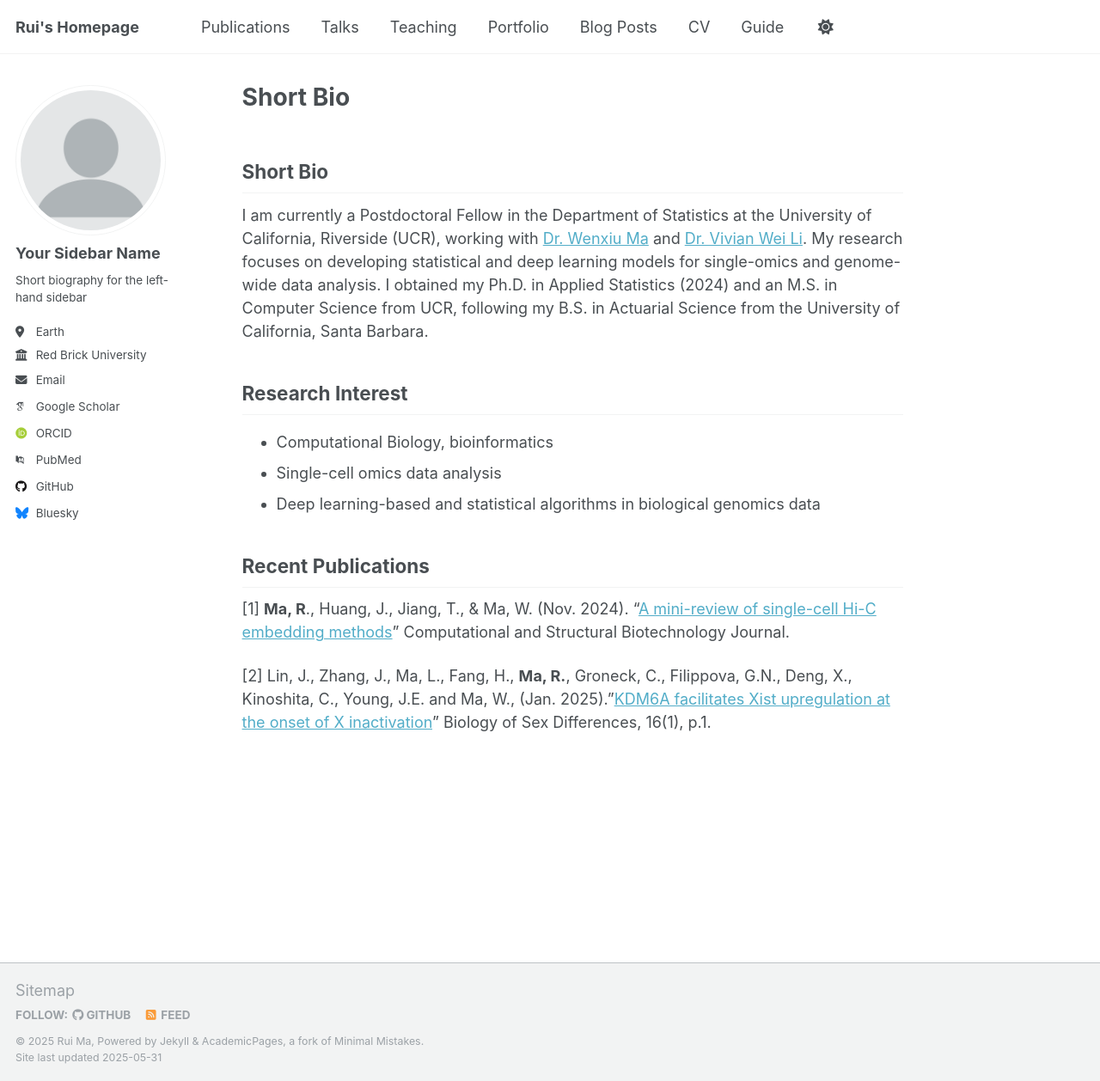
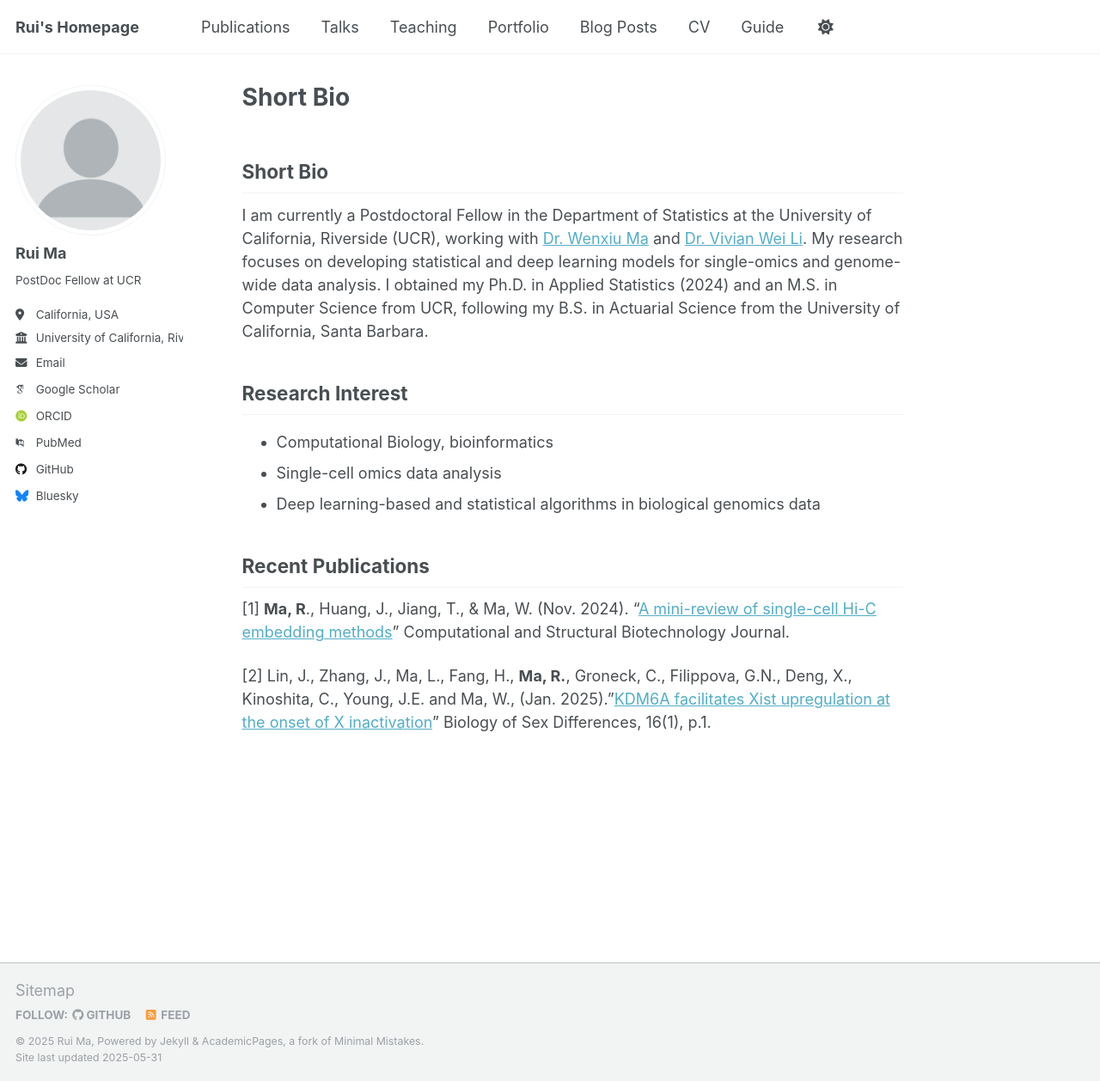
Before and after one commit to rma045/ruima, a Jekyll site: the page built from _pages/about.md, in a window 1280 px wide and 1258 px high. Shown: the whole window at 86% size. Built offline with Jekyll 4.4.1, drawn with Linux system fonts in a browser that asks for light colours; some web fonts are replaced; our own code applies the rules of GitHub Pages for plain Markdown files.

Commit message:
Update _config.yml

```diff
--- a/_config.yml
+++ b/_config.yml
@@ -13,7 +13,7 @@ title                    : "Rui's Homepage"
 title_separator          : "-"
 name                     : &name "Rui Ma"
 description              : &description "PostDoc Fellow at UCR"
-url                      : https://ruima-stats.github.io # the base hostname & protocol for your site e.g. "https://[your GitHub username].github.io" or if you already have some other page hosted on Github then use "https://[your GitHub username].github.io/[Your Repo Name]"
+url                      : https://academicpages.github.io # the base hostname & protocol for your site e.g. "https://[your GitHub username].github.io" or if you already have some other page hosted on Github then use "https://[your GitHub username].github.io/[Your Repo Name]"
 baseurl                  : "" # the subpath of your site, e.g. "/blog"
 repository               : #"ruima-stats.github.io"
 
@@ -23,13 +23,13 @@ repository               : #"ruima-stats.github.io"
 author:
   # Biographic information
   avatar           : "profile.png"
-  name             : "Your Sidebar Name"
+  name             : "Rui Ma"
   pronouns         : # example: "she/her"
-  bio              : "Short biography for the left-hand sidebar"
-  location         : "Earth"
-  employer         : "Red Brick University"
+  bio              : "PostDoc Fellow at UCR"
+  location         : "California, USA"
+  employer         : "University of California, Riverside"
   uri              : # URL
-  email            : "none@example.org"
+  email            : "rma045@ucr.edu"
 
   # Academic websites
   academia         : # URL
```
